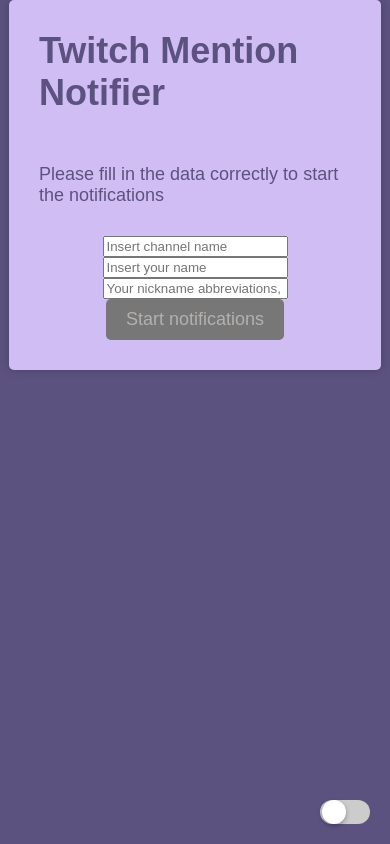
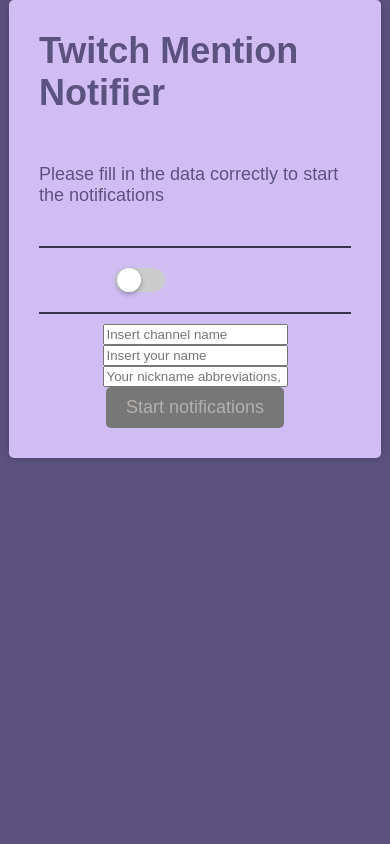
Before and after one commit to ocsoares/twitch-mention-notifier, a website with bundled scripts: page public/popup.html in a window 390 px wide. Built offline with nearby package versions, Linux system fonts and the light colour scheme; some packages are replaced by stand-ins of ours; no server answers.

Commit message:
style: center toggle button between lines with text

```diff
--- a/public/popup.html
+++ b/public/popup.html
@@ -10,14 +10,17 @@
   <div class="container">
     <h1>Twitch Mention Notifier</h1>
     <p>Please fill in the data correctly to start the notifications</p>
-    <input type="text" id="channel" placeholder="Insert channel name">
-    <input type="text" id="name" placeholder="Insert your name">
-    <input type="text" id="nick-abbreviation" placeholder="Your nickname abbreviations, separated by commma">
-    <button id="start-button">Start notifications</button>
+    <div class="divider"></div>
     <div class="toggle-switch">
         <input type="checkbox" id="toggle" />
         <label for="toggle"></label>
+        <span class="toggle-class" id="toggle-text"></span>
     </div>
+    <div class="divider"></div>
+    <input type="text" id="channel" placeholder="Insert channel name">
+    <input type="text" id="name" placeholder="Insert your name">
+    <input type="text" id="nick-abbreviation" placeholder="Your nickname abbreviations, separated by comma">
+    <button id="start-button">Start notifications</button>
   </div>
   <script src="popup.js"></script>
 </body>
--- a/public/style.css
+++ b/public/style.css
@@ -53,12 +53,21 @@
     cursor: not-allowed;
   }
 
+  .divider {
+    width: 100%;
+    height: 2px;
+    background-color: #3a334d;
+    margin-top: 10px;
+    margin-bottom: 10px;
+  }
+
   .toggle-switch {
-    position: fixed;
-    bottom: 20px;
-    right: 20px;
-    width: 50px;
-    height: 24px;
+    display: flex;
+    justify-content: center;
+    align-items: center;
+    margin-bottom: 10px;
+    margin-top: 10px;
+    position: relative;
   }
 
   .toggle-switch input[type="checkbox"] {
@@ -68,11 +77,11 @@
   }
 
   .toggle-switch label {
-    position: absolute;
-    top: 0;
-    left: 0;
-    right: 0;
-    bottom: 0;
+    position: relative;
+    display: inline-block;
+    margin-right: 110px;
+    width: 50px;
+    height: 24px;
     background-color: #ccc;
     border-radius: 15px;
     cursor: pointer;
@@ -90,7 +99,7 @@
     border-radius: 50%;
     box-shadow: 0 2px 5px rgba(0, 0, 0, 0.3);
     transition: all 0.2s ease-in-out;
-}
+  }
 
   .toggle-switch input[type="checkbox"]:checked + label {
     background-color: #a5d6a7;
@@ -100,3 +109,19 @@
     background-color: #4caf50;
     transform: translateX(26px);
   }
+
+  .toggle-switch input[type="checkbox"] {
+    position: absolute;
+    left: -9999px;
+  }
+
+  .toggle-switch .toggle-class {
+    position: absolute;
+    left: 30px;
+    right: 0;
+    text-align: center;
+    color: #5c527f;
+    font-size: 18px;
+    font-weight: bold;
+    pointer-events: none;
+}
--- a/src/popup.ts
+++ b/src/popup.ts
@@ -7,6 +7,7 @@
 ) as HTMLInputElement;
 const startButton = document.getElementById('start-button');
 const toggleButton = document.getElementById('toggle') as HTMLInputElement;
+const toggleText = document.getElementById('toggle-text');
 let buttonClickEvent: () => Promise<void>;
 
 chrome.runtime.onMessage.addListener(async (request) => {
@@ -29,6 +30,14 @@
     }
 }
 
+function changeToggleTextIfEnabledOrDisabled(enabled: boolean) {
+    if (enabled) {
+        toggleText.textContent = 'Enabled';
+    } else {
+        toggleText.textContent = 'Disabled';
+    }
+}
+
 async function extensionEnabledOrNot() {
     const { isExtensionEnabledPopup } = await chrome.storage.local.get(
         'isExtensionEnabledPopup',
@@ -39,9 +48,11 @@
         await main();
 
         await changeExtensionIconEnabledOrDisabled(true);
+        changeToggleTextIfEnabledOrDisabled(true);
     } else {
         startButton.classList.add('disabled');
         await changeExtensionIconEnabledOrDisabled(false);
+        changeToggleTextIfEnabledOrDisabled(false);
     }
 
     toggleButton.addEventListener('change', async () => {
@@ -56,6 +67,7 @@
 
             startButton.classList.remove('disabled');
             await changeExtensionIconEnabledOrDisabled(true);
+            changeToggleTextIfEnabledOrDisabled(true);
         } else {
             nameInput.value = '';
             channelInput.value = '';
@@ -67,6 +79,7 @@
 
             startButton.classList.add('disabled');
             await changeExtensionIconEnabledOrDisabled(false);
+            changeToggleTextIfEnabledOrDisabled(false);
 
             startButton.removeEventListener('click', buttonClickEvent);
         }
```
